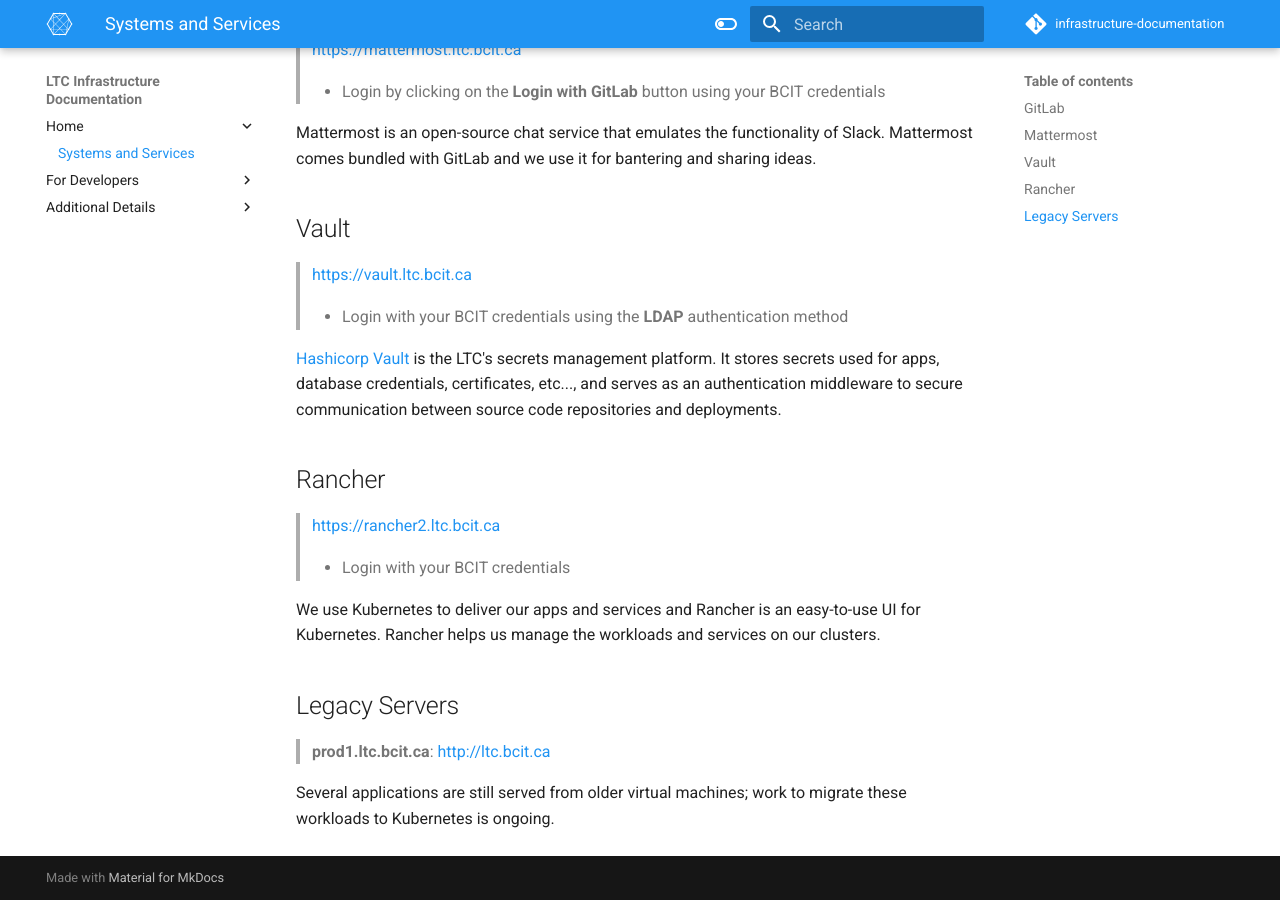
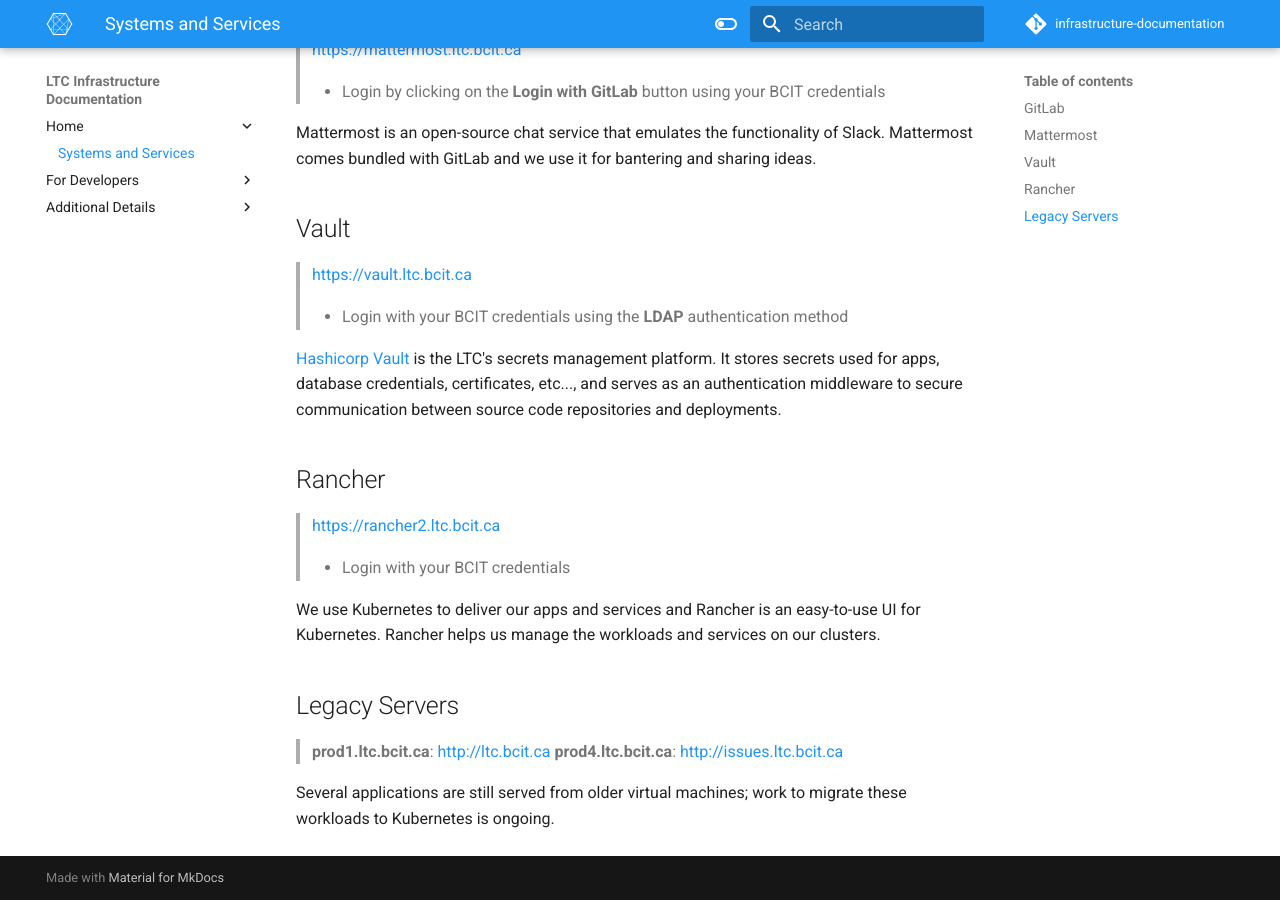
Before and after one commit to bcit-ltc/infrastructure-documentation, an MkDocs documentation site: the page built from docs/services-systems.md, in a window 1280 px wide and 900 px high, scrolled down 972 px. Built offline with MkDocs 1.6.1 and Material for MkDocs 9.7.7, drawn with Linux system fonts in a browser that asks for light colours.

Commit message:
fix: test webhook

```diff
--- a/docs/services-systems.md
+++ b/docs/services-systems.md
@@ -60,5 +60,6 @@
 ## Legacy Servers
 
 > **prod1.ltc.bcit.ca**: [http://ltc.bcit.ca](http://ltc.bcit.ca)
+> **prod4.ltc.bcit.ca**: [http://issues.ltc.bcit.ca](http://issues.ltc.bcit.ca)
 
 Several applications are still served from older virtual machines; work to migrate these workloads to Kubernetes is ongoing.
```
